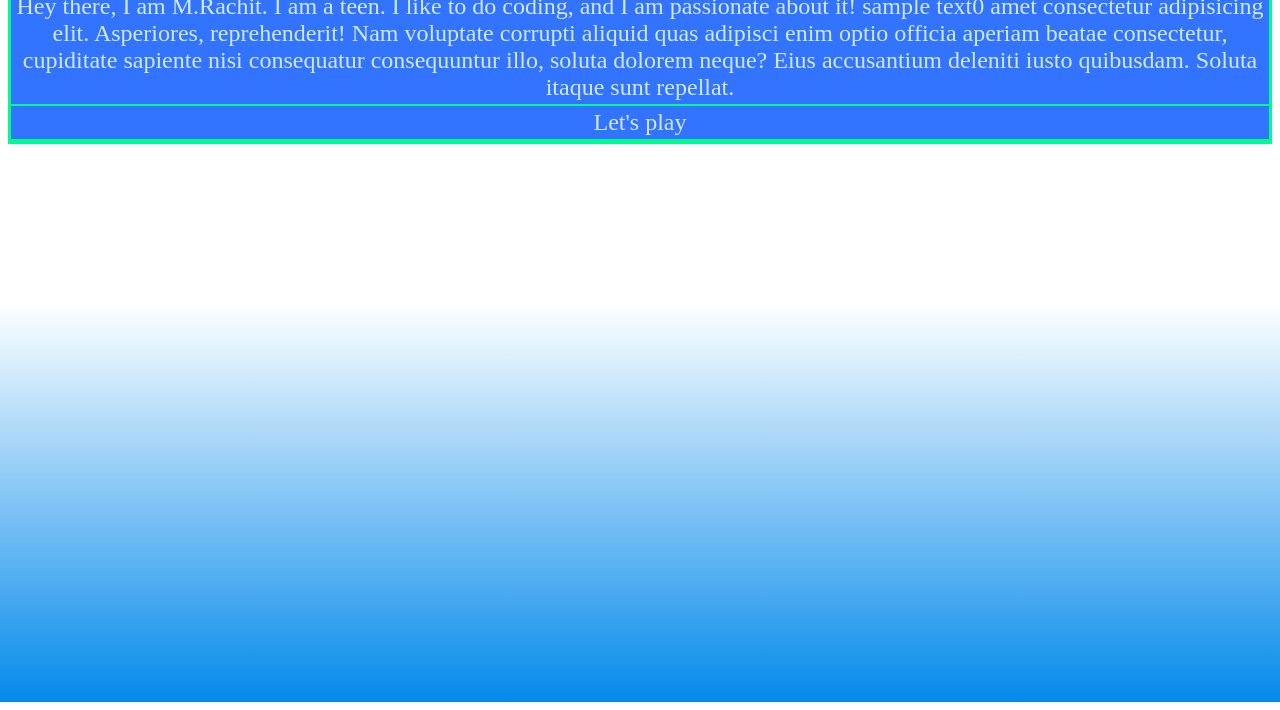
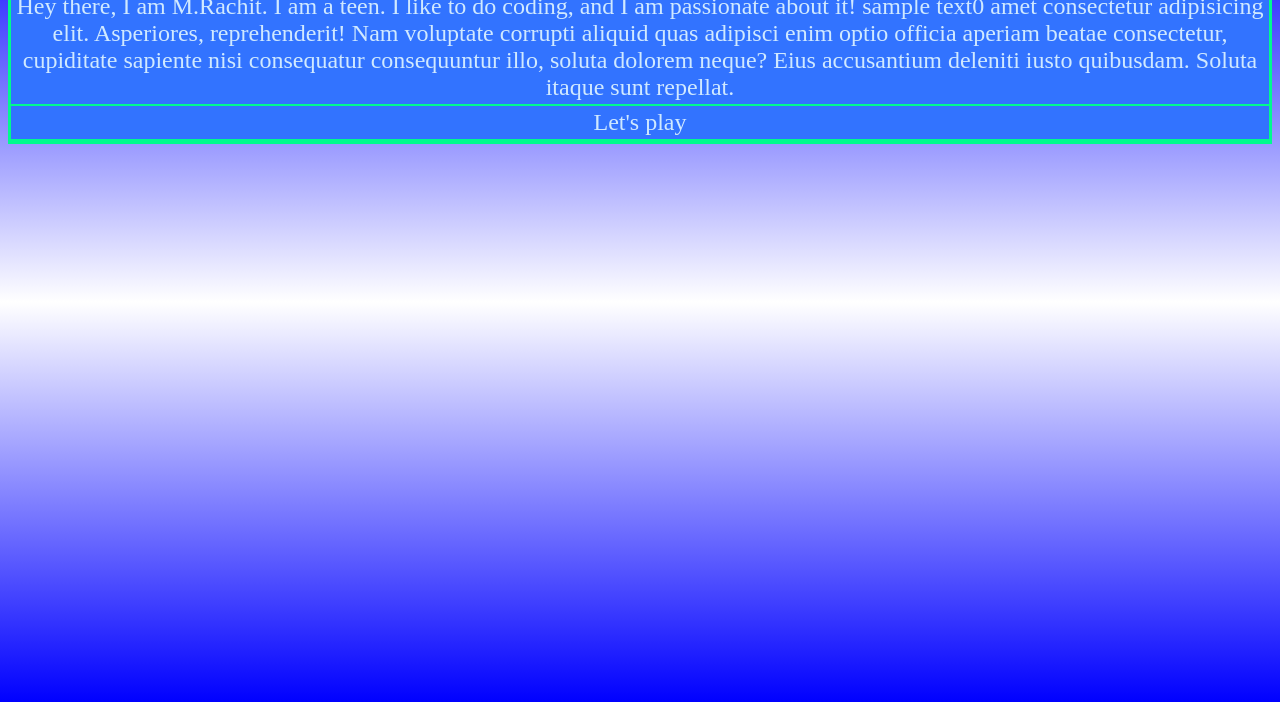
Before and after one commit to MRachit-op/Project1, a plain HTML site: page index.html in a window 1280 px wide. Shown: the part 98-808 px from the top of the page. Drawn offline with Linux system fonts and the light colour scheme.

Commit message:
Update style.css

```diff
--- a/style.css
+++ b/style.css
@@ -37,8 +37,8 @@
     background: rgb(3, 132, 179);
     background: -o-linear-gradient(Top, rgb(0, 0, 0) 0%, rgb(255, 255, 255) 100%);
     background: -moz-linear-gradient(Top, rgb(255, 0, 0) 0%, rgb(255, 255, 255) 100%);
-    background: -webkit-linear-gradient(Top, rgb(4, 138, 234) 0%, rgb(255, 255, 255) 50%);
-    background: -webkit-linear-gradient(Bottom, rgb(4, 138, 234) 0%, rgb(255, 255, 255) 50%);
+    background: -webkit-linear-gradient(Top, blue 0%, white 0%);
+    background: linear-gradient(blue, white, blue);
     background-repeat: no-repeat;
 }
 body, html{
```
